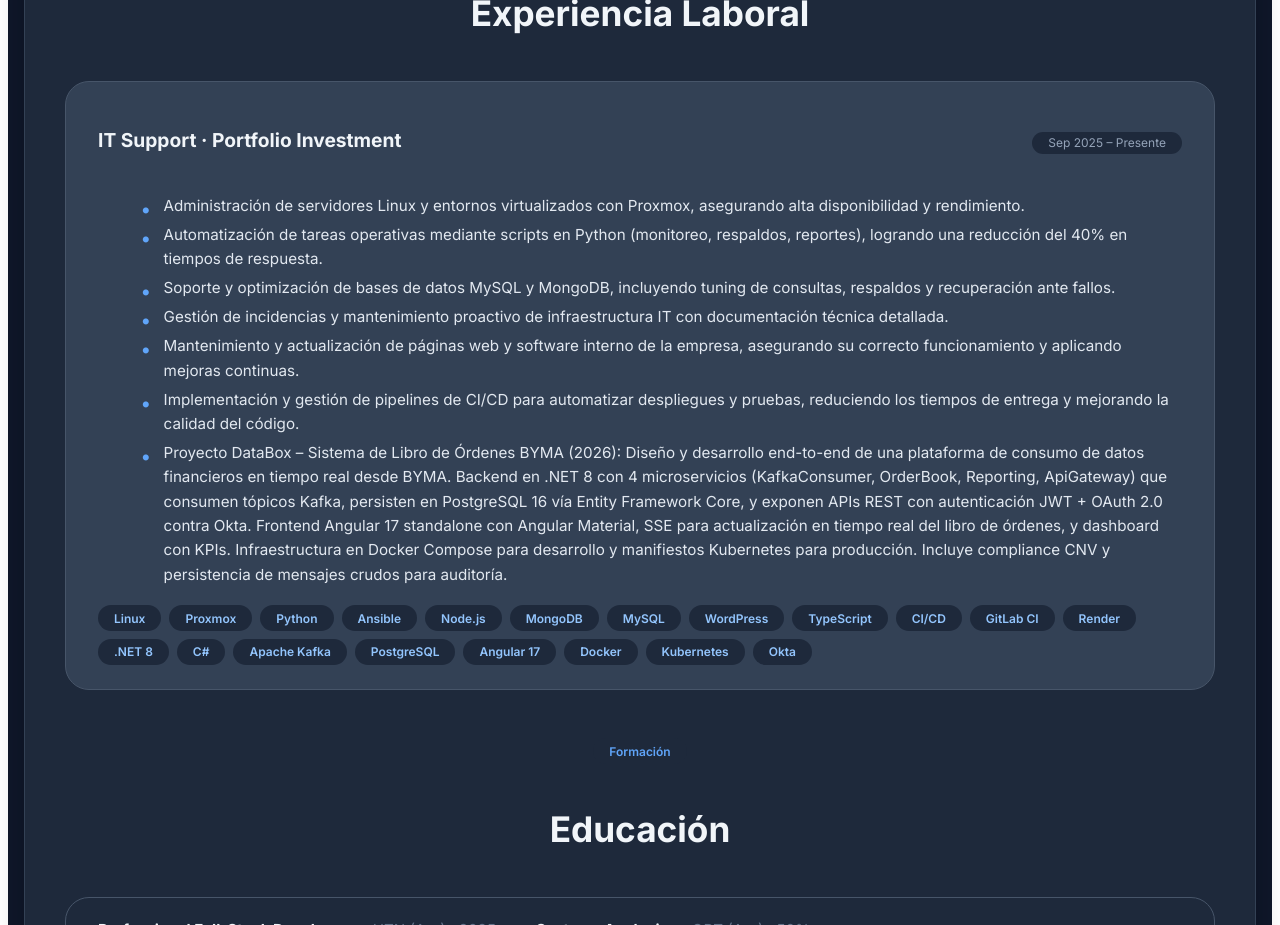
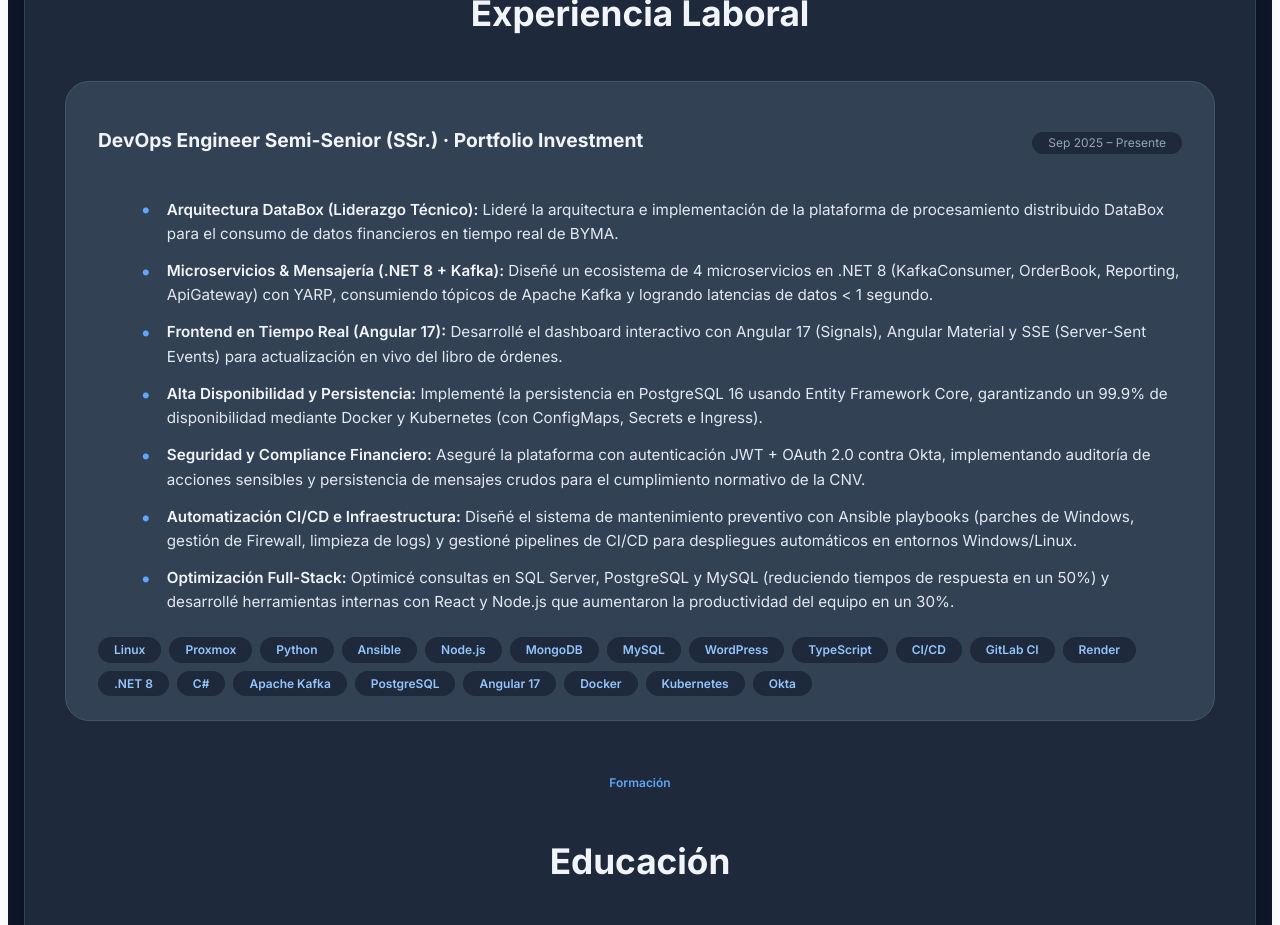
Before and after one commit to jorgeF1990/portafolio-JorgeA-FernandezM, a React (Create React App) app: page / in a window 1280 px wide. Shown: the part 3340-4265 px from the top of the page. Built offline with nearby package versions, Linux system fonts and the light colour scheme.

Commit message:
feat: rediseño de la sección de experiencia con viñetas destacadas y proyecto DataBox dividido

```diff
--- a/src/components/Experience.jsx
+++ b/src/components/Experience.jsx
@@ -9,32 +9,74 @@ const Experience = () => {
     es: {
       tag: 'Experiencia',
       title: 'Experiencia Laboral',
-      position: 'IT Support · Portfolio Investment',
+      position: 'DevOps Engineer Semi-Senior (SSr.) · Portfolio Investment',
       date: 'Sep 2025 – Presente',
       details: [
-        'Administración de servidores Linux y entornos virtualizados con Proxmox, asegurando alta disponibilidad y rendimiento.',
-        'Automatización de tareas operativas mediante scripts en Python (monitoreo, respaldos, reportes), logrando una reducción del 40% en tiempos de respuesta.',
-        'Soporte y optimización de bases de datos MySQL y MongoDB, incluyendo tuning de consultas, respaldos y recuperación ante fallos.',
-        'Gestión de incidencias y mantenimiento proactivo de infraestructura IT con documentación técnica detallada.',
-        'Mantenimiento y actualización de páginas web y software interno de la empresa, asegurando su correcto funcionamiento y aplicando mejoras continuas.',
-        'Implementación y gestión de pipelines de CI/CD para automatizar despliegues y pruebas, reduciendo los tiempos de entrega y mejorando la calidad del código.',
-        'Proyecto DataBox – Sistema de Libro de Órdenes BYMA (2026): Diseño y desarrollo end-to-end de una plataforma de consumo de datos financieros en tiempo real desde BYMA. Backend en .NET 8 con 4 microservicios (KafkaConsumer, OrderBook, Reporting, ApiGateway) que consumen tópicos Kafka, persisten en PostgreSQL 16 vía Entity Framework Core, y exponen APIs REST con autenticación JWT + OAuth 2.0 contra Okta. Frontend Angular 17 standalone con Angular Material, SSE para actualización en tiempo real del libro de órdenes, y dashboard con KPIs. Infraestructura en Docker Compose para desarrollo y manifiestos Kubernetes para producción. Incluye compliance CNV y persistencia de mensajes crudos para auditoría.'
+        {
+          title: 'Arquitectura DataBox (Liderazgo Técnico):',
+          text: 'Lideré la arquitectura e implementación de la plataforma de procesamiento distribuido DataBox para el consumo de datos financieros en tiempo real de BYMA.'
+        },
+        {
+          title: 'Microservicios & Mensajería (.NET 8 + Kafka):',
+          text: 'Diseñé un ecosistema de 4 microservicios en .NET 8 (KafkaConsumer, OrderBook, Reporting, ApiGateway) con YARP, consumiendo tópicos de Apache Kafka y logrando latencias de datos < 1 segundo.'
+        },
+        {
+          title: 'Frontend en Tiempo Real (Angular 17):',
+          text: 'Desarrollé el dashboard interactivo con Angular 17 (Signals), Angular Material y SSE (Server-Sent Events) para actualización en vivo del libro de órdenes.'
+        },
+        {
+          title: 'Alta Disponibilidad y Persistencia:',
+          text: 'Implementé la persistencia en PostgreSQL 16 usando Entity Framework Core, garantizando un 99.9% de disponibilidad mediante Docker y Kubernetes (con ConfigMaps, Secrets e Ingress).'
+        },
+        {
+          title: 'Seguridad y Compliance Financiero:',
+          text: 'Aseguré la plataforma con autenticación JWT + OAuth 2.0 contra Okta, implementando auditoría de acciones sensibles y persistencia de mensajes crudos para el cumplimiento normativo de la CNV.'
+        },
+        {
+          title: 'Automatización CI/CD e Infraestructura:',
+          text: 'Diseñé el sistema de mantenimiento preventivo con Ansible playbooks (parches de Windows, gestión de Firewall, limpieza de logs) y gestioné pipelines de CI/CD para despliegues automáticos en entornos Windows/Linux.'
+        },
+        {
+          title: 'Optimización Full-Stack:',
+          text: 'Optimicé consultas en SQL Server, PostgreSQL y MySQL (reduciendo tiempos de respuesta en un 50%) y desarrollé herramientas internas con React y Node.js que aumentaron la productividad del equipo en un 30%.'
+        }
       ],
       tags: ['Linux', 'Proxmox', 'Python', 'Ansible', 'Node.js', 'MongoDB', 'MySQL', 'WordPress', 'TypeScript', 'CI/CD', 'GitLab CI', 'Render', '.NET 8', 'C#', 'Apache Kafka', 'PostgreSQL', 'Angular 17', 'Docker', 'Kubernetes', 'Okta']
     },
     en: {
       tag: 'Experience',
       title: 'Work Experience',
-      position: 'IT Support · Portfolio Investment',
+      position: 'DevOps Engineer Semi-Senior (SSr.) · Portfolio Investment',
       date: 'Sep 2025 – Present',
       details: [
-        'Administration of Linux servers and virtualized environments with Proxmox, ensuring high availability and performance.',
-        'Automation of operational tasks using Python scripts (monitoring, backups, reporting), achieving a 40% reduction in response times.',
-        'Support and optimization of MySQL and MongoDB databases, including query tuning, backups, and disaster recovery.',
-        'Incident management and proactive maintenance of IT infrastructure with detailed technical documentation.',
-        'Maintenance and updates of company websites and internal software, ensuring proper operation and implementing continuous improvements.',
-        'Implementation and management of CI/CD pipelines to automate deployments and testing, reducing delivery times and improving code quality.',
-        'DataBox Project – BYMA Order Book System (2026): End-to-end design and development of a real-time financial data consumption platform from BYMA. .NET 8 backend with 4 microservices (KafkaConsumer, OrderBook, Reporting, ApiGateway) consuming Kafka topics, persisting in PostgreSQL 16 via Entity Framework Core, and exposing REST APIs with JWT + OAuth 2.0 authentication against Okta. Angular 17 standalone frontend with Angular Material, SSE for real-time order book updates, and KPI dashboard. Docker Compose infrastructure for development and Kubernetes manifests for production. Includes CNV compliance and raw message persistence for auditing.'
+        {
+          title: 'DataBox Architecture (Technical Leadership):',
+          text: 'Led the architecture and implementation of the DataBox distributed processing platform for real-time financial data consumption from BYMA.'
+        },
+        {
+          title: 'Microservices & Messaging (.NET 8 + Kafka):',
+          text: 'Designed an ecosystem of 4 microservices in .NET 8 (KafkaConsumer, OrderBook, Reporting, ApiGateway) with YARP, consuming Apache Kafka topics and achieving data latencies < 1 second.'
+        },
+        {
+          title: 'Real-Time Frontend (Angular 17):',
+          text: 'Developed the interactive dashboard with Angular 17 (Signals), Angular Material and SSE (Server-Sent Events) for live order book updates.'
+        },
+        {
+          title: 'High Availability & Persistence:',
+          text: 'Implemented persistence in PostgreSQL 16 using Entity Framework Core, ensuring 99.9% availability through Docker and Kubernetes (with ConfigMaps, Secrets and Ingress).'
+        },
+        {
+          title: 'Security & Financial Compliance:',
+          text: 'Secured the platform with JWT + OAuth 2.0 authentication against Okta, implementing audit trails of sensitive actions and raw message persistence for CNV regulatory compliance.'
+        },
+        {
+          title: 'CI/CD Automation & Infrastructure:',
+          text: 'Designed the preventive maintenance system with Ansible playbooks (Windows patches, Firewall management, log cleanup) and managed CI/CD pipelines for automated deployments in Windows/Linux environments.'
+        },
+        {
+          title: 'Full-Stack Optimization:',
+          text: 'Optimized SQL Server, PostgreSQL and MySQL queries (reducing response times by 50%) and developed internal tools with React and Node.js that increased team productivity by 30%.'
+        }
       ],
       tags: ['Linux', 'Proxmox', 'Python', 'Ansible', 'Node.js', 'MongoDB', 'MySQL', 'WordPress', 'TypeScript', 'CI/CD', 'GitLab CI', 'Render', '.NET 8', 'C#', 'Apache Kafka', 'PostgreSQL', 'Angular 17', 'Docker', 'Kubernetes', 'Okta']
     }
@@ -56,7 +98,9 @@ const Experience = () => {
         <div className={styles.expDesc}>
           <ul>
             {data.details.map((item, index) => (
-              <li key={index}>{item}</li>
+              <li key={index}>
+                <strong>{item.title}</strong> {item.text}
+              </li>
             ))}
           </ul>
           <div className={styles.techTags}>
--- a/src/components/Experience.module.css
+++ b/src/components/Experience.module.css
@@ -1,6 +1,6 @@
 .experience {
   margin-top: 3rem;
-  scroll-margin-top: 80px;
+  scroll-padding-top: 80px;
 }
 
 .sectionHeader {
@@ -66,10 +66,11 @@
 }
 
 .expDesc ul li {
-  padding: 0.15rem 0 0.15rem 1.6rem;
+  padding: 0.4rem 0 0.4rem 1.8rem;
   position: relative;
   color: var(--text-secondary);
   font-size: 0.95rem;
+  line-height: 1.6;
 }
 
 .expDesc ul li::before {
@@ -79,13 +80,19 @@
   color: var(--primary);
   font-weight: 700;
   font-size: 1.2rem;
+  top: 0.2rem;
+}
+
+.expDesc ul li strong {
+  color: var(--text-primary);
+  font-weight: 600;
 }
 
 .techTags {
   display: flex;
   flex-wrap: wrap;
   gap: 0.5rem;
-  margin-top: 0.8rem;
+  margin-top: 1rem;
 }
 
 .techTags span {
@@ -106,14 +113,15 @@
   .expItem {
     padding: 1.2rem 1.5rem;
   }
+
+  .expDesc ul li {
+    font-size: 0.85rem;
+    padding-left: 1.4rem;
+  }
 }
 
 @media (max-width: 480px) {
   .sectionHeader h2 {
     font-size: 1.8rem;
   }
-
-  .expDesc ul li {
-    font-size: 0.85rem;
-  }
 }
```
